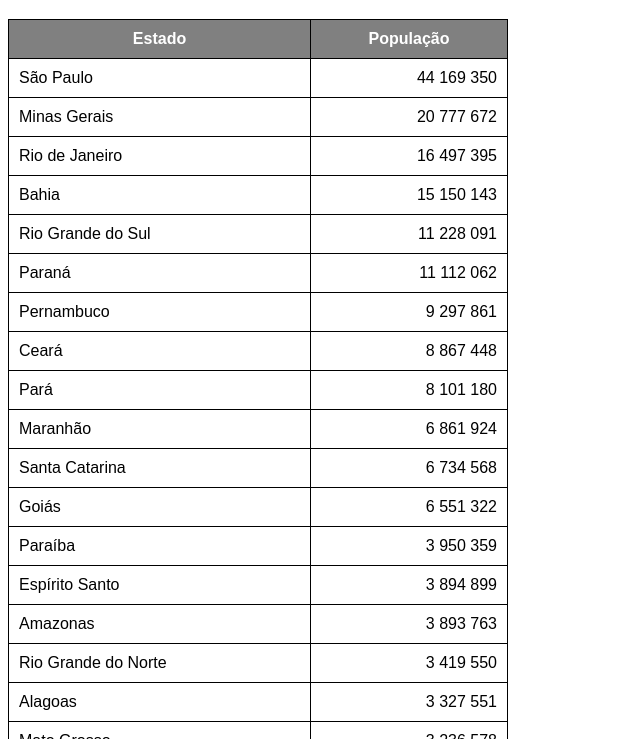
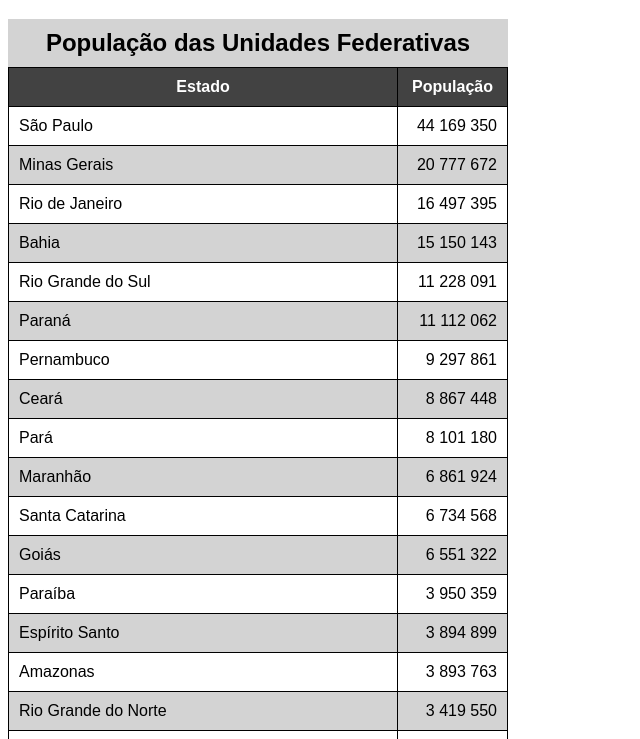
Before and after one commit to Paulosiq/html-css, a plain HTML site: page Exercicios/ex-023/tabela002.html in a window 1280 px wide. Shown: the part 61-800 px from the top of the page, without its empty margins (0-640 px from the left). Drawn offline with Linux system fonts and the light colour scheme.

Commit message:
Update tabela002.html
aprendi fazer efeito zebrado e manter o cabeçalho fixo

```diff
--- a/Exercicios/ex-023/tabela002.html
+++ b/Exercicios/ex-023/tabela002.html
@@ -11,14 +11,32 @@
         table {
             width: 500px;
             border-collapse: collapse;
+            position: relative;
         }
         td,th {
             border: 1px solid black;
             padding: 10px;
         }
+        caption {
+            font-size: 1.5em;
+            font-weight: bold;
+            padding: 10px;
+            background-color: lightgray;
+        }
         thead,tfoot {
-            background-color: gray;
+            background-color: rgb(66, 66, 66);
             color: white;
+        }
+        thead > tr > th{
+            position: sticky;
+            top: -1px;
+            background-color: rgb(66, 66, 66);
+        }
+        tbody > tr:nth-child(odd) {
+            background-color: white;
+        }
+        tbody > tr:nth-child(even) {
+            background-color: lightgray;
         }
         td.num {
             text-align: right;
@@ -28,10 +46,13 @@
 <body>
     <h1>Uso de tabelas grandes</h1>
     <table>
+        <caption>
+            População das Unidades Federativas
+        </caption>
         <thead>
             <tr>
-                <th>Estado</th>
-                <th>População</th>
+                <th scope="col">Estado</th>
+                <th scope="col" style="width: 50px;">População</th>
             </tr>
         </thead>
         <tbody>
@@ -147,10 +168,17 @@
         </tbody>
         <tfoot>
             <tr>
-                <th>Total de habitantes</th>
+                <th scope="row">Total de habitantes</th>
                 <td class="num"><strong>214.300.000</strong></td>
             </tr>
         </tfoot>
     </table>
+    <p>Lorem ipsum dolor sit amet consectetur adipisicing elit. At error quod consectetur placeat quae voluptatem sapiente, modi quas provident ullam fugiat eaque perspiciatis? Impedit, repellendus fugit laudantium dicta ipsum praesentium! Lorem ipsum dolor sit amet consectetur adipisicing elit. Quaerat officiis eum dolorum eveniet tempora laborum officia ducimus tenetur tempore earum architecto, culpa aliquid, quae quis obcaecati molestias. Inventore, pariatur molestiae. Lorem ipsum dolor sit amet consectetur adipisicing elit. Fuga praesentium, hic qui repellendus nisi commodi molestiae corporis. Exercitationem, doloremque corporis nihil ex tempora facilis nemo accusantium velit omnis rerum repudiandae. Lorem ipsum dolor sit amet consectetur adipisicing elit. Reprehenderit magni pariatur id voluptatum nobis veritatis doloribus est alias labore quae mollitia rerum magnam, ad accusantium dolores, consectetur accusamus blanditiis officia?</p>
+
+        <p>Lorem ipsum dolor sit amet consectetur adipisicing elit. At error quod consectetur placeat quae voluptatem sapiente, modi quas provident ullam fugiat eaque perspiciatis? Impedit, repellendus fugit laudantium dicta ipsum praesentium! Lorem ipsum dolor sit amet consectetur adipisicing elit. Quaerat officiis eum dolorum eveniet tempora laborum officia ducimus tenetur tempore earum architecto, culpa aliquid, quae quis obcaecati molestias. Inventore, pariatur molestiae. Lorem ipsum dolor sit amet consectetur adipisicing elit. Fuga praesentium, hic qui repellendus nisi commodi molestiae corporis. Exercitationem, doloremque corporis nihil ex tempora facilis nemo accusantium velit omnis rerum repudiandae. Lorem ipsum dolor sit amet consectetur adipisicing elit. Reprehenderit magni pariatur id voluptatum nobis veritatis doloribus est alias labore quae mollitia rerum magnam, ad accusantium dolores, consectetur accusamus blanditiis officia?</p>
+
+            <p>Lorem ipsum dolor sit amet consectetur adipisicing elit. At error quod consectetur placeat quae voluptatem sapiente, modi quas provident ullam fugiat eaque perspiciatis? Impedit, repellendus fugit laudantium dicta ipsum praesentium! Lorem ipsum dolor sit amet consectetur adipisicing elit. Quaerat officiis eum dolorum eveniet tempora laborum officia ducimus tenetur tempore earum architecto, culpa aliquid, quae quis obcaecati molestias. Inventore, pariatur molestiae. Lorem ipsum dolor sit amet consectetur adipisicing elit. Fuga praesentium, hic qui repellendus nisi commodi molestiae corporis. Exercitationem, doloremque corporis nihil ex tempora facilis nemo accusantium velit omnis rerum repudiandae. Lorem ipsum dolor sit amet consectetur adipisicing elit. Reprehenderit magni pariatur id voluptatum nobis veritatis doloribus est alias labore quae mollitia rerum magnam, ad accusantium dolores, consectetur accusamus blanditiis officia?</p>
+
+                <p>Lorem ipsum dolor sit amet consectetur adipisicing elit. At error quod consectetur placeat quae voluptatem sapiente, modi quas provident ullam fugiat eaque perspiciatis? Impedit, repellendus fugit laudantium dicta ipsum praesentium! Lorem ipsum dolor sit amet consectetur adipisicing elit. Quaerat officiis eum dolorum eveniet tempora laborum officia ducimus tenetur tempore earum architecto, culpa aliquid, quae quis obcaecati molestias. Inventore, pariatur molestiae. Lorem ipsum dolor sit amet consectetur adipisicing elit. Fuga praesentium, hic qui repellendus nisi commodi molestiae corporis. Exercitationem, doloremque corporis nihil ex tempora facilis nemo accusantium velit omnis rerum repudiandae. Lorem ipsum dolor sit amet consectetur adipisicing elit. Reprehenderit magni pariatur id voluptatum nobis veritatis doloribus est alias labore quae mollitia rerum magnam, ad accusantium dolores, consectetur accusamus blanditiis officia?</p>
 </body>
 </html>
```
